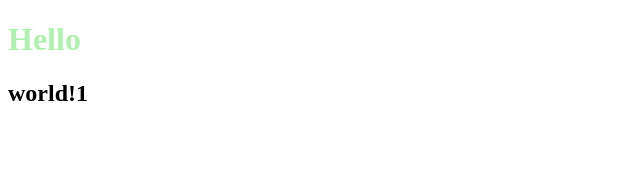
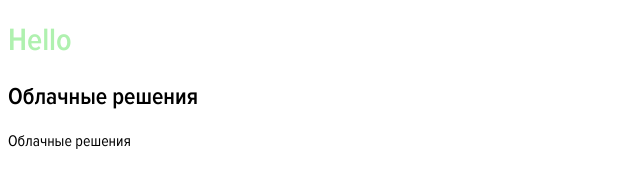
Before and after one commit to edembl4m/Softline_landing_page, a website built with webpack: page src/index.html in a window 1280 px wide. Shown: the whole page, without its empty margins (0-640 px from the left). Built offline with nearby package versions, Linux system fonts and the light colour scheme.

Commit message:
font configs

```diff
--- a/src/index.html
+++ b/src/index.html
@@ -11,7 +11,8 @@
         <h1 class="test">Hello</h1>
     </header>
     <main>
-        <h2>world!1</h2>
+        <h2>Облачные решения</h2>
+        <p>Облачные решения</p>
     </main>
 </body>
 </html>
--- a/src/index.scss
+++ b/src/index.scss
@@ -1,2 +1,3 @@
+@import 'style/fonts';
 @import 'style/var';
 @import 'style/style';
--- /dev/null
+++ b/src/style/_fonts.scss
@@ -0,0 +1,12 @@
+@font-face {
+    font-family: 'Proxima Nova Condensed';
+    src: url('fonts/ProximaNovaCond-Regular.woff2') format('woff2'),
+        url('fonts/ProximaNovaCond-Regular.woff') format('woff');
+}
+
+@font-face {
+    font-family: 'Proxima Nova Condensed';
+    src: url('fonts/ProximaNovaCond-Semibold.woff2') format('woff2'),
+        url('fonts/ProximaNovaCond-Semibold.woff') format('woff');
+    font-weight: 600;
+}
--- a/src/style/_style.scss
+++ b/src/style/_style.scss
@@ -1,3 +1,7 @@
+body {
+    font-family: 'Proxima Nova Condensed';
+}
+
 .test {
     color: $hcolor;
 }
--- a/webpack.config.js
+++ b/webpack.config.js
@@ -49,7 +49,14 @@ module.exports = {
                 ],
             },
             {
-                test: /\.m?js$/,
+                test: /\.woff2?/i,
+                type: 'asset/resource',
+                generator: {
+                    filename: 'fonts/[name][ext]'
+                }
+            },
+            {
+                test: /\.m?js$/i,
                 exclude: /(node_modules|bower_components)/,
                 use: {
                     loader: 'babel-loader',
```
Also changed, not shown: src/fonts/ProximaNovaCond-Regular.woff (added), src/fonts/ProximaNovaCond-Regular.woff2 (added), src/fonts/ProximaNovaCond-Semibold.woff (added), src/fonts/ProximaNovaCond-Semibold.woff2 (added).
